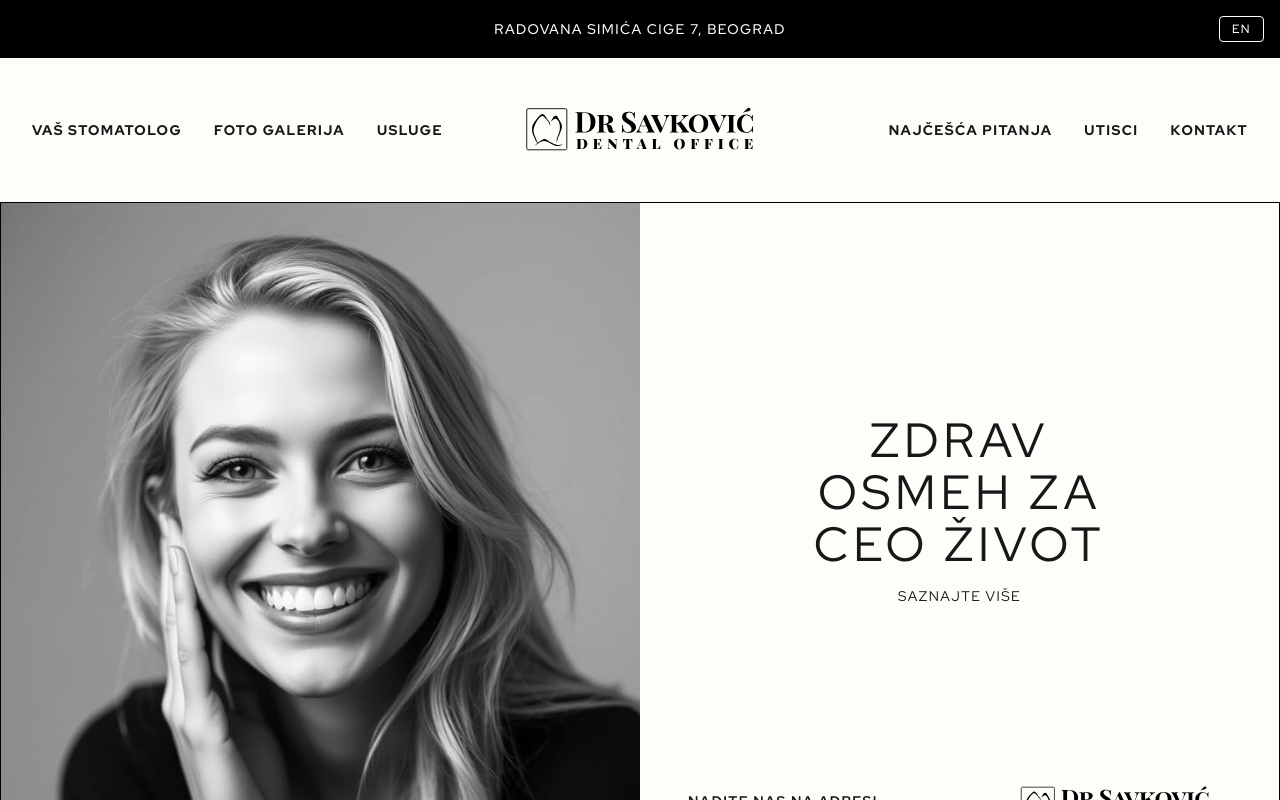
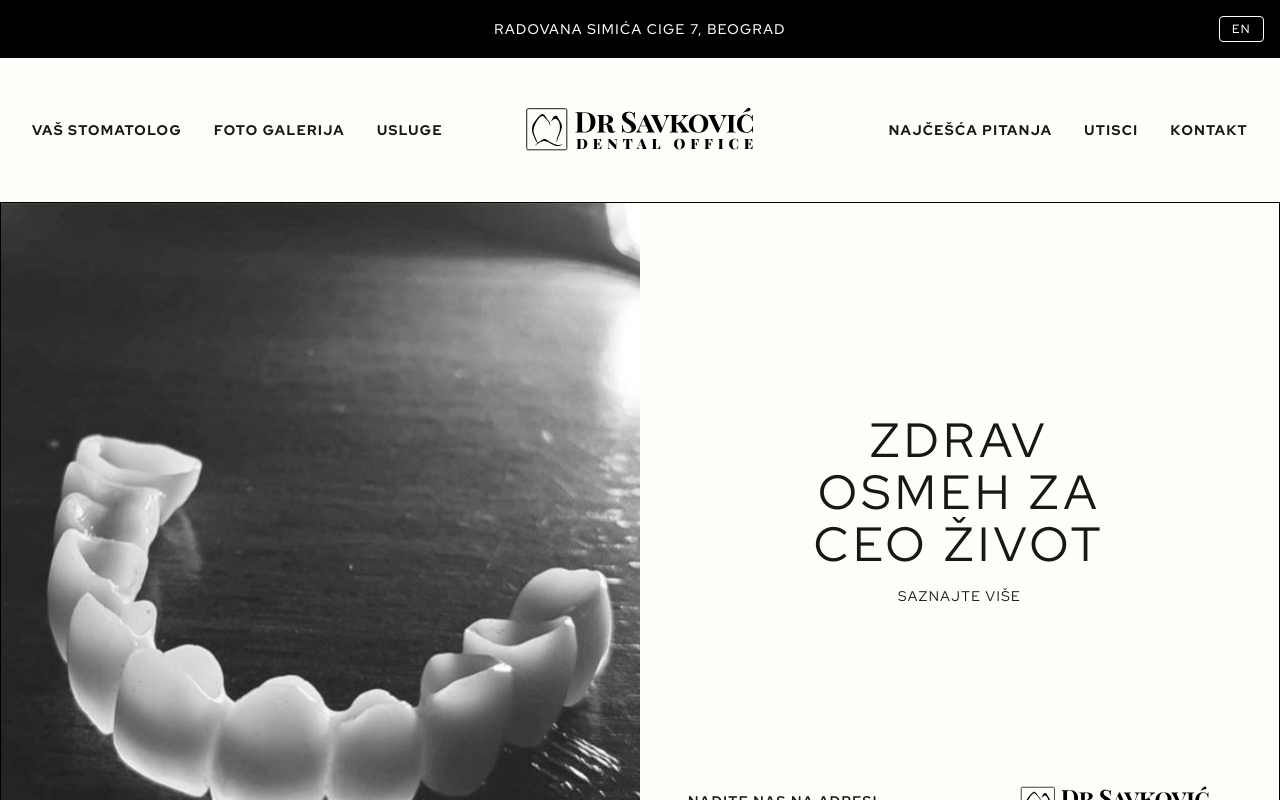
Before and after one commit to damjans92/ordinacija-v2, a Next.js app: page / in a window 1280 px wide. Shown: the top 800 px of the page. Built offline with nearby package versions, Linux system fonts and the light colour scheme.

Commit message:
changed banner image

```diff
--- a/src/app/(sr)/utisci/page.tsx
+++ b/src/app/(sr)/utisci/page.tsx
@@ -19,7 +19,7 @@ const TestimonialsPage = () => {
 
   return (
     <main>
-      <Hero {...t.hero} imageSrc="/banner-home2.jpg" />
+      <Hero {...t.hero} imageSrc="/banner-home3.jpg" />
       <section id="reviews" className="lg:py-16 lg:pb-20">
         <div className="container mx-auto">
           <ReviewsGrid reviews={t.reviewsList} />
--- a/src/app/en/page.tsx
+++ b/src/app/en/page.tsx
@@ -20,7 +20,7 @@ const HomePageEN = () => {
       <h1 className="sr-only">
         Dr Savković – dentist in Belgrade, a healthy smile for a lifetime
       </h1>
-      <Hero {...homeData.en.hero} imageSrc="/banner-home2.jpg" />
+      <Hero {...homeData.en.hero} imageSrc="/banner-home3.jpg" />
       <Doctor {...homeData.en.doctor} />
 
       <div className="border-t-1 border-black"></div>
--- a/src/app/en/testimonials/page.tsx
+++ b/src/app/en/testimonials/page.tsx
@@ -17,7 +17,7 @@ const TestimonialsPageEN = () => {
 
   return (
     <main>
-      <Hero {...t.hero} imageSrc="/banner-home2.jpg" />
+      <Hero {...t.hero} imageSrc="/banner-home3.jpg" />
       <section id="reviews" className="lg:py-16 lg:pb-20">
         <div className="container mx-auto">
           <ReviewsGrid reviews={t.reviewsList} />
--- a/src/app/page.tsx
+++ b/src/app/page.tsx
@@ -23,7 +23,7 @@ export default function Home() {
       <h1 className="sr-only">
         Dr Savković – stomatolog u Beogradu, zdrav osmeh za ceo život
       </h1>
-      <Hero {...t.hero} imageSrc="/banner-home2.jpg" />
+      <Hero {...t.hero} imageSrc="/banner-home3.jpg" />
       <Doctor {...t.doctor} />
 
       <div className="border-t-1 border-black"></div>
```
Also changed, not shown: public/banner-home3.jpg (added).
